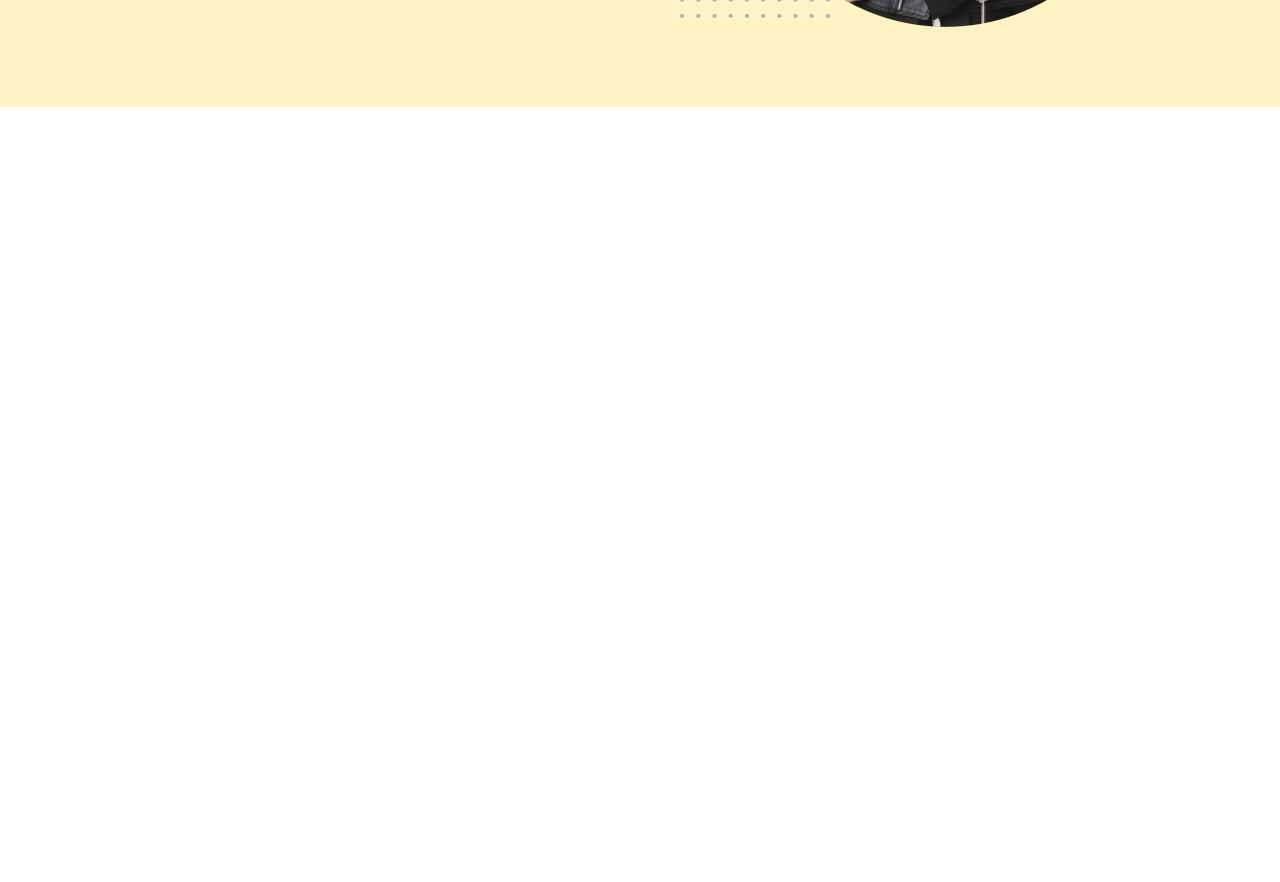
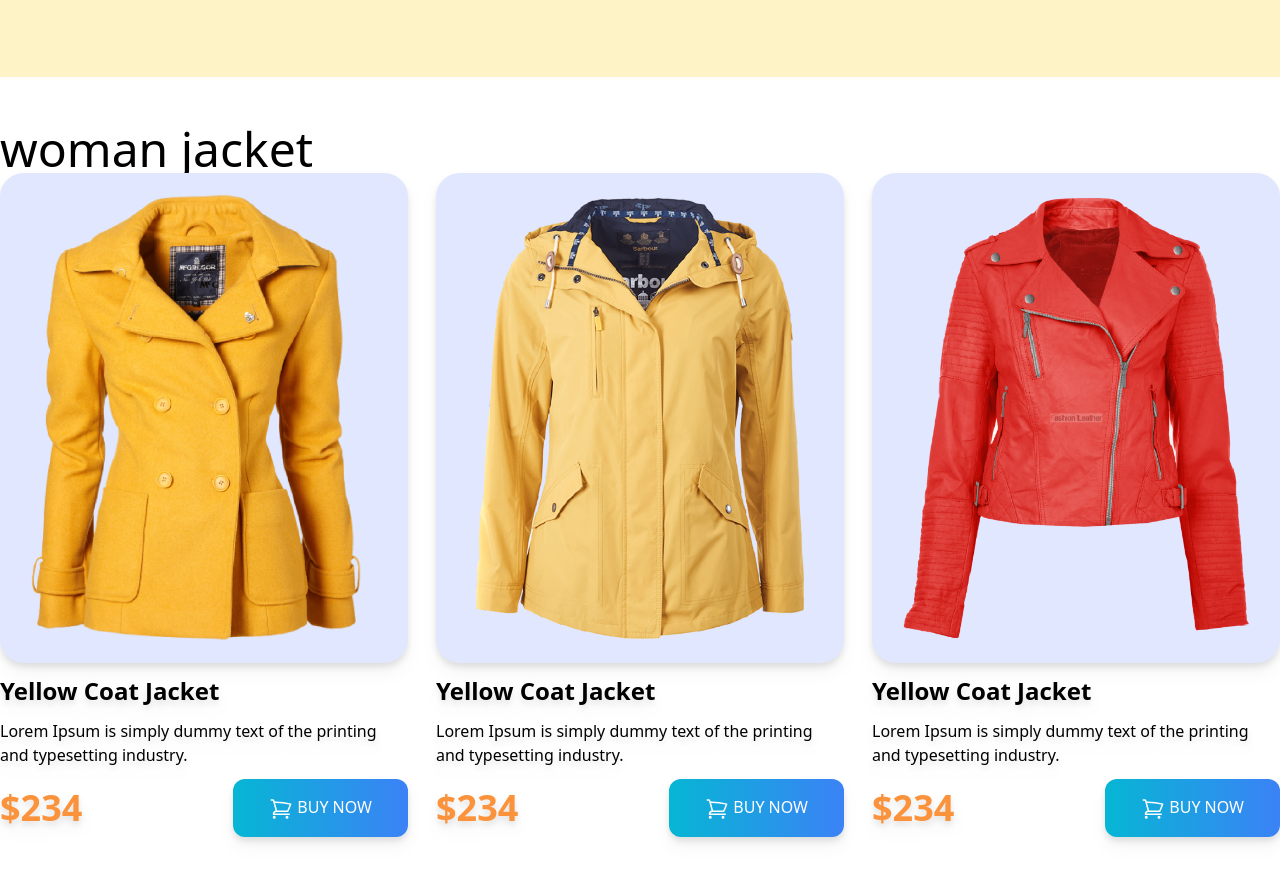
Before and after one commit to joynul24/Penguin-Fashion-Website, a plain HTML site: page index.html in a window 1280 px wide. Shown: the part 540-1422 px from the top of the page. Before the commit the page ends 800 px from the top, so only its background shows below. Drawn offline with nearby package versions, Linux system fonts and the light colour scheme.

Commit message:
added the woman jacket section with responsive

```diff
--- a/index.html
+++ b/index.html
@@ -8,10 +8,12 @@
   <script src="https://cdn.tailwindcss.com"></script>
   <link rel="preconnect" href="https://fonts.googleapis.com">
   <link rel="preconnect" href="https://fonts.gstatic.com" crossorigin>
-  <link href="https://fonts.googleapis.com/css2?family=Bebas+Neue&display=swap" rel="stylesheet">
+  <link
+    href="https://fonts.googleapis.com/css2?family=Bebas+Neue&family=Roboto:ital,wght@0,400;0,500;0,700;1,900&display=swap"
+    rel="stylesheet">
   <style>
-    body{
-      font-family: "Bebas Neue", sans-serif;
+    body {
+      font-family: "Bebas Neue","Roboto" sans-serif;
     }
   </style>
 </head>
@@ -41,8 +43,71 @@
       </div>
     </div>
   </header>
-  <main>
-
+  <main class="max-w-7xl mx-auto">
+    <!-- woman jacket section -->
+    <section class="py-12">
+      <h3 class="text-5xl">woman jacket</h3>
+      <!-- jacket container -->
+      <div class="grid grid-cols-1 md:grid-cols-2 lg:grid-cols-3 gap-7 font-roboto">
+        <!-- jacket 1 -->
+        <div class="space-y-3 drop-shadow-lg">
+          <div class="bg-indigo-100 p-5 rounded-3xl">
+            <img src="images/jacket-1.png" alt="">
+          </div>
+          <h4 class="text-2xl font-bold">Yellow Coat Jacket</h4>
+          <p>Lorem Ipsum is simply dummy text of the
+            printing and typesetting industry.</p>
+           <div class="flex justify-between items-center">
+            <h3 class="text-4xl font-black text-orange-400">$234</h3>
+            <button class="bg-gradient-to-r from-cyan-500 to-blue-500 px-9 py-4 rounded-xl text-white font-medium">
+              <svg xmlns="http://www.w3.org/2000/svg" fill="none" viewBox="0 0 24 24" stroke-width="1.5"
+                stroke="currentColor" class="w-6 h-6 inline">
+                <path stroke-linecap="round" stroke-linejoin="round"
+                  d="M2.25 3h1.386c.51 0 .955.343 1.087.835l.383 1.437M7.5 14.25a3 3 0 0 0-3 3h15.75m-12.75-3h11.218c1.121-2.3 2.1-4.684 2.924-7.138a60.114 60.114 0 0 0-16.536-1.84M7.5 14.25 5.106 5.272M6 20.25a.75.75 0 1 1-1.5 0 .75.75 0 0 1 1.5 0Zm12.75 0a.75.75 0 1 1-1.5 0 .75.75 0 0 1 1.5 0Z" />
+              </svg>
+              BUY NOW</button>
+           </div>
+        </div>
+        <!-- jacket 2 -->
+        <div class="space-y-3 drop-shadow-lg">
+          <div class="bg-indigo-100 p-5 rounded-3xl">
+            <img src="images/jacket-2.png" alt="">
+          </div>
+          <h4 class="text-2xl font-bold">Yellow Coat Jacket</h4>
+          <p>Lorem Ipsum is simply dummy text of the
+            printing and typesetting industry.</p>
+           <div class="flex justify-between items-center">
+            <h3 class="text-4xl font-black text-orange-400">$234</h3>
+            <button class="bg-gradient-to-r from-cyan-500 to-blue-500 px-9 py-4 rounded-xl text-white font-medium">
+              <svg xmlns="http://www.w3.org/2000/svg" fill="none" viewBox="0 0 24 24" stroke-width="1.5"
+                stroke="currentColor" class="w-6 h-6 inline">
+                <path stroke-linecap="round" stroke-linejoin="round"
+                  d="M2.25 3h1.386c.51 0 .955.343 1.087.835l.383 1.437M7.5 14.25a3 3 0 0 0-3 3h15.75m-12.75-3h11.218c1.121-2.3 2.1-4.684 2.924-7.138a60.114 60.114 0 0 0-16.536-1.84M7.5 14.25 5.106 5.272M6 20.25a.75.75 0 1 1-1.5 0 .75.75 0 0 1 1.5 0Zm12.75 0a.75.75 0 1 1-1.5 0 .75.75 0 0 1 1.5 0Z" />
+              </svg>
+              BUY NOW</button>
+           </div>
+        </div>
+        <!-- jacket 3 -->
+        <div class="space-y-3 drop-shadow-lg">
+          <div class="bg-indigo-100 p-5 rounded-3xl">
+            <img src="images/jacket-3.png" alt="">
+          </div>
+          <h4 class="text-2xl font-bold">Yellow Coat Jacket</h4>
+          <p>Lorem Ipsum is simply dummy text of the
+            printing and typesetting industry.</p>
+           <div class="flex justify-between items-center">
+            <h3 class="text-4xl font-black text-orange-400">$234</h3>
+            <button class="bg-gradient-to-r from-cyan-500 to-blue-500 px-9 py-4 rounded-xl text-white font-medium">
+              <svg xmlns="http://www.w3.org/2000/svg" fill="none" viewBox="0 0 24 24" stroke-width="1.5"
+                stroke="currentColor" class="w-6 h-6 inline">
+                <path stroke-linecap="round" stroke-linejoin="round"
+                  d="M2.25 3h1.386c.51 0 .955.343 1.087.835l.383 1.437M7.5 14.25a3 3 0 0 0-3 3h15.75m-12.75-3h11.218c1.121-2.3 2.1-4.684 2.924-7.138a60.114 60.114 0 0 0-16.536-1.84M7.5 14.25 5.106 5.272M6 20.25a.75.75 0 1 1-1.5 0 .75.75 0 0 1 1.5 0Zm12.75 0a.75.75 0 1 1-1.5 0 .75.75 0 0 1 1.5 0Z" />
+              </svg>
+              BUY NOW</button>
+           </div>
+        </div>
+      </div>
+    </section>
   </main>
   <footer>
 
```
